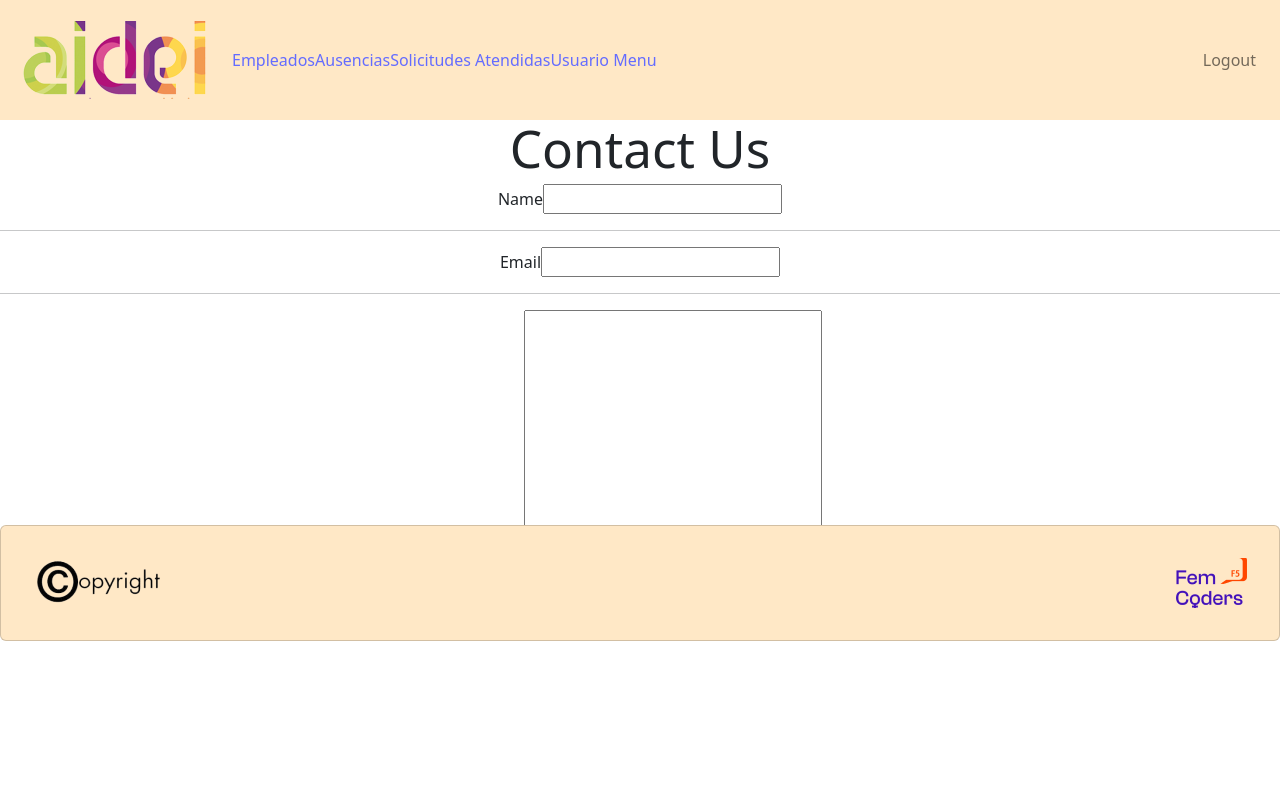
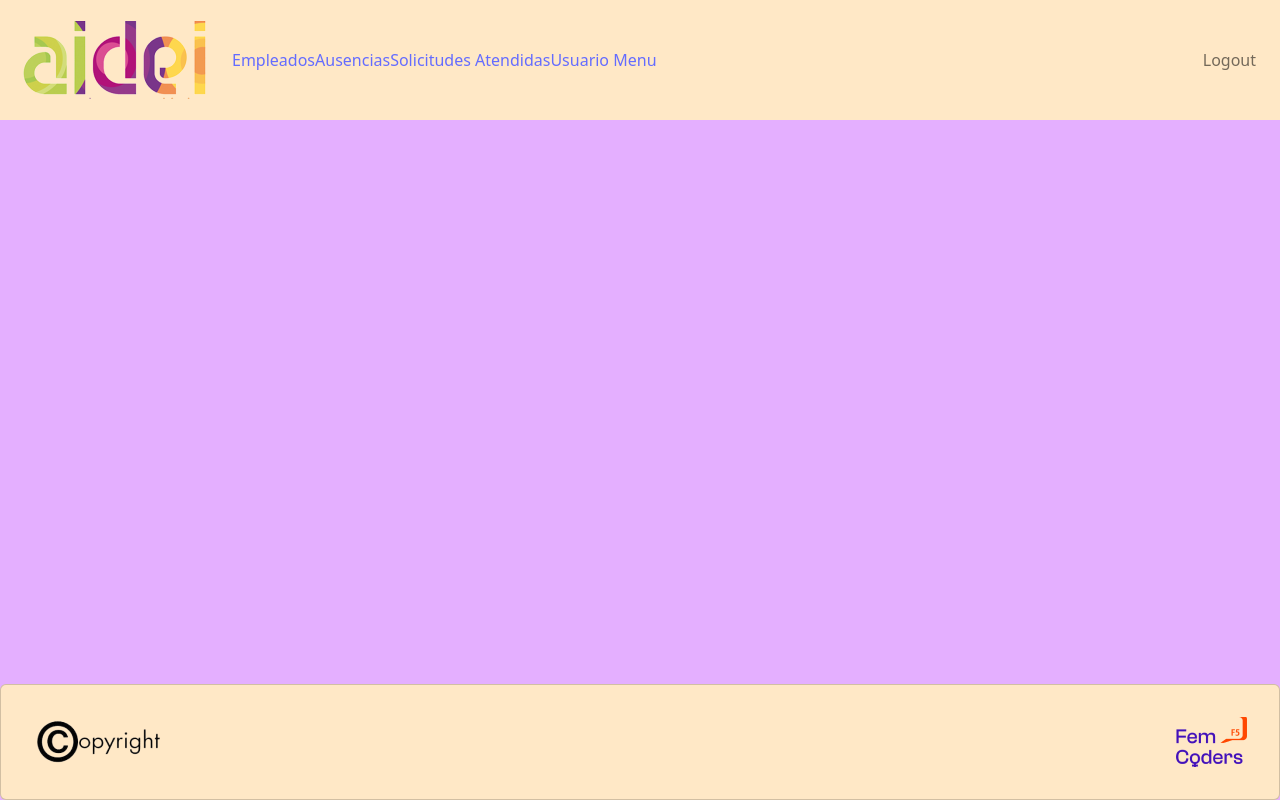
Before and after one commit to birdsinyourgarden/front-end-react-final-proyect, a React (Vite) app: page /solicitudes in a window 1280 px wide. Built offline with nearby package versions, Linux system fonts and the light colour scheme.

Commit message:
holidays form in progress

```diff
--- a/src/components/sender/Sender.css
+++ b/src/components/sender/Sender.css
@@ -1,9 +1,7 @@
-@import url('https://fonts.googleapis.com/css2?family=Acme&family=Cookie&family=Fuzzy+Bubbles&family=Lobster&family=Pacifico&family=Redressed&family=Shadows+Into+Light&family=Vujahday+Script&display=swap');
-
 body {
     margin: 0;
     padding: 0;
-  background: linear-gradient(-45deg, #11151d,#1d1f24,#252525);
+    background: #E4AFFF;
     width: 100vw;
     height: 100vh;
     display: flex;
@@ -12,21 +10,21 @@ body {
 }
 
 h1 {
-  color: #ff6600;
-  font-size: 5rem;
-  font-weight: 600;
-  font-family: 'Shadows Into Light', cursive;
-  margin: 0;
+    color: white;
+    font-size: 4rem;
+    font-weight: 400;
+    font-family: 'Fresca';
+}
+
+.title-form {
+    border-radius:30px;
+    background: #98AA57;
 }
 
 .form-mail {
-  width: 20rem;
-  border: groove 3px #ffff;
-  border-radius:15px;
-  box-shadow: -3px -2px 1px #535366;
-  background: #232526;
-  background: linear-gradient(to right, #414345, #232526);
-  opacity: 0.8;
+    width: 50rem;
+    border-radius:30px;
+    background: #98AA57;
     padding: 1rem;
     display: flex;
     flex-direction: column;
@@ -39,38 +37,23 @@ hr {
 
 label {
   font-size: 1.5rem;
-  color: #9cc7f3;
-  font-weight: 900;
+  color: black;
+  font-weight: 500;
   margin-bottom: 0.5rem;
 }
 
 input {
   font-size: 1rem;
-  background: transparent;
-  box-shadow: 0 -2px 2px rgb(199, 194, 194);
+  background: #D9D9D9;
   border-radius: 20px;
-  color: #ffff;
+  color: black;
 }
 
 textarea {
   border-radius: 10px;
-  background-color: #a3a8af;
-  padding: 0.5rem;
+  background-color: #D9D9D9;
 }
 
 button {
-  width: 8rem;
-  border-radius: 20px;
-  font-size: 1.2rem;
-  color: green;
-  background-color: #9df59d;
     cursor: pointer;
 }
-
-button:hover,
-button:focus {
-  background-color: green;
-  font-size: 1.5rem;
-  font-weight: 700;
-  color: #ffff;
-}
--- a/src/components/sender/Sender.jsx
+++ b/src/components/sender/Sender.jsx
@@ -1,5 +1,6 @@
 import React from 'react';
 import emailjs from '@emailjs/browser';
+import '../sender/Sender.css';
 
 export const Sender = () => {
 
@@ -12,10 +13,10 @@ export const Sender = () => {
     }
 
     return (
-    <div className='div-form'>
-        <h1 className='title-form'>Contact Us</h1>
-        <form className='form-mail' onSubmit={sendEmail}>
-            <label>Name</label>
+    <div className='div-form d-flex justify-content-center flex-direction-column align-items-center mt-1 p-4'>
+        <h1 className='title-form d-flex justify-content-center flex-direction-column align-items-center'>VACACIONES</h1>
+        <form className='form-mail d-flex justify-content-center flex-direction-column align-items-center' onSubmit={sendEmail}>
+            <label>Nombre</label>
             <input type="text" name='user_name' />
             <hr />
 
@@ -23,10 +24,10 @@ export const Sender = () => {
             <input type="email" name='user_email' />
             <hr />
 
-            <label>Message</label>
+            <label>Mensaje</label>
             <textarea name="user_message" id="" cols="30" rows="10"></textarea>
             <hr />
-            <button>Send</button>
+            <button><img src="/public/botonEnviar.png" alt="botón enviar"></img></button>
         </form>
     </div>
     )
--- a/src/views/homeUser/HomeUser.jsx
+++ b/src/views/homeUser/HomeUser.jsx
@@ -1,13 +1,11 @@
-
+import { Sender } from "../../components/sender/Sender";
 import "../homeUser/HomeUser.css"
 
 function HomeUser(){
 
     return (
         <div>
-
-
-
+            <Sender />
         </div>
     )
 }
--- a/src/views/solicitudes/solicitudes.jsx
+++ b/src/views/solicitudes/solicitudes.jsx
@@ -1,10 +1,10 @@
-import { Sender } from "../../components/sender/Sender";
+
 
 function Solicitudes(){
 
     return (
         <div>
-            <Sender />
+
         </div>
     )
 }
```
Also changed, not shown: public/botonEnviar.png (added). Lines whose indentation alone changed are shown as unchanged.
